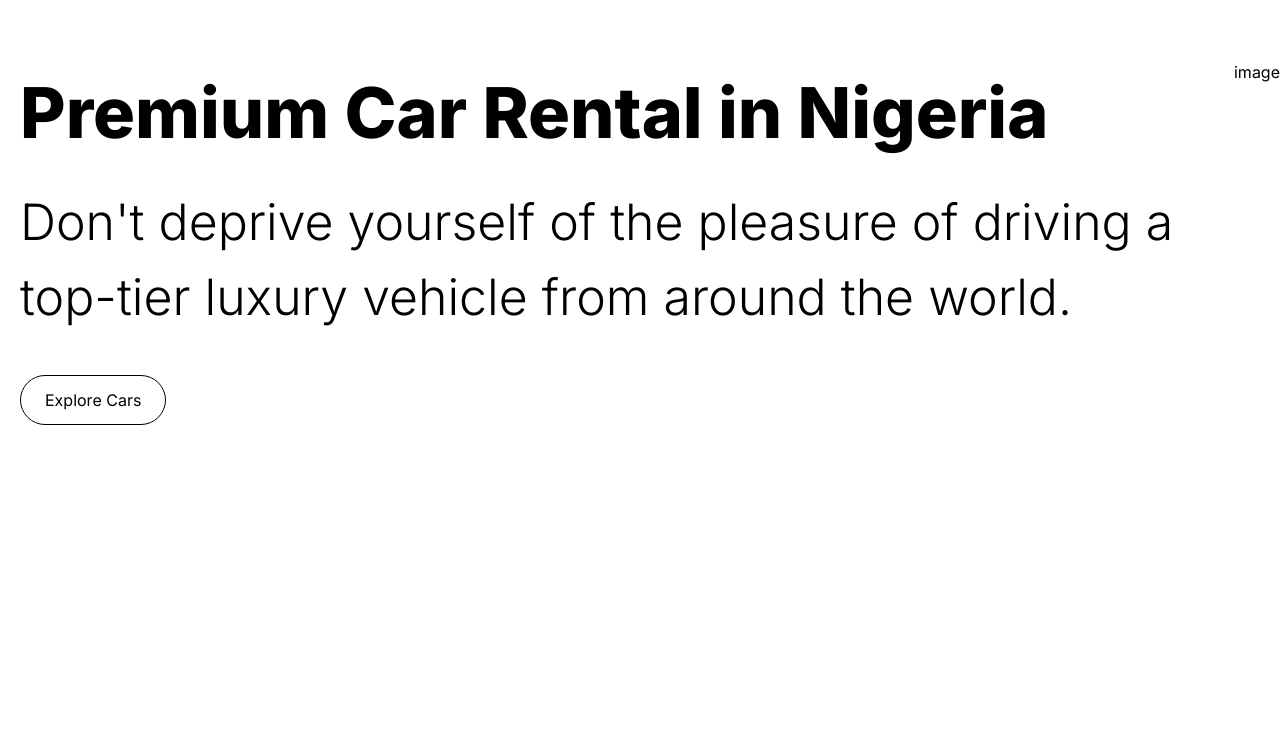
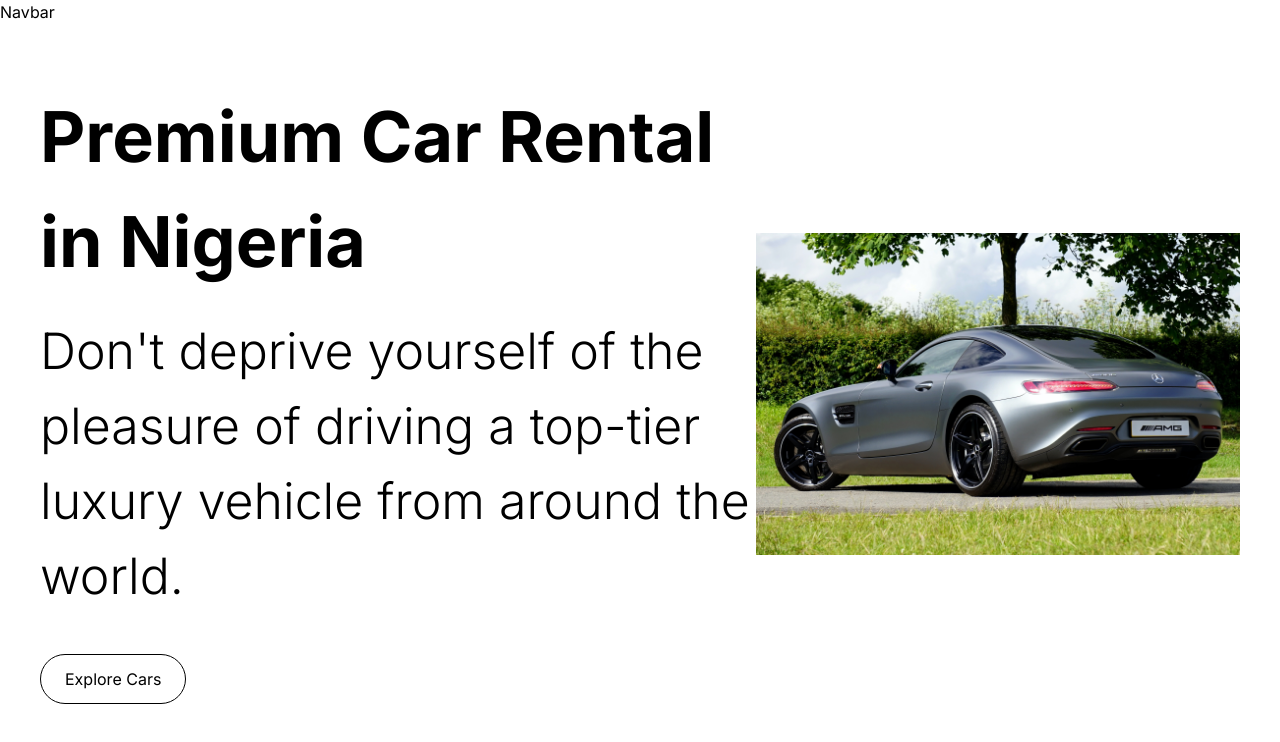
Before and after one commit to Seundede/Car4Hire, a Next.js app: page / in a window 1280 px wide. Shown: the top 742 px of the page. Built offline with nearby package versions, Linux system fonts and the light colour scheme.

Commit message:
feat: hero section of the application

```diff
--- a/app/layout.tsx
+++ b/app/layout.tsx
@@ -1,3 +1,4 @@
+import Navbar from '@/components/Navbar'
 import './globals.css'
 import type { Metadata } from 'next'
 import { Inter } from 'next/font/google'
@@ -5,8 +6,8 @@ import { Inter } from 'next/font/google'
 const inter = Inter({ subsets: ['latin'] })
 
 export const metadata: Metadata = {
-  title: 'Create Next App',
-  description: 'Generated by create next app',
+  title: 'Car 4 Rent',
+  description: 'A car rental service',
 }
 
 export default function RootLayout({
@@ -16,7 +17,9 @@ export default function RootLayout({
 }) {
   return (
     <html lang="en">
-      <body className={inter.className}>{children}</body>
+      <body className={inter.className}>
+        <Navbar />
+        {children}</body>
     </html>
   )
 }
--- a/components/Hero/index.tsx
+++ b/components/Hero/index.tsx
@@ -1,14 +1,15 @@
 "use client";
 import React from "react";
 import CustomButton from "../CustomButton";
+import Image from "next/image";
 
 const handleScroll = () => {};
 
 const Hero = () => {
   return (
-    <section className="flex flex-col lg:flex-row lg:justify-between gap-[20px] container mx-auto">
-      <div className="pt-[60px] px-[10px] lg:px-[20px]">
-        <h2 className="font-extrabold text-[40px] lg:text-[70px]">
+    <section className="flex flex-col lg:flex-row justify-between items-center px-[20px] lg:px-[40px] ">
+      <div className="pt-[60px] ">
+        <h2 className="font-bold text-[40px] lg:text-[70px]">
           Premium Car Rental in Nigeria
         </h2>
         <p className="font-light mt-5 text-[20px] lg:text-[50px]">
@@ -21,7 +22,9 @@ const Hero = () => {
           handleClick={handleScroll}
         />
       </div>
-      <div className="pt-[60px]">image</div>
+      <div className="pt-[60px]">
+        <Image src="/hero.jpg" alt="hero image" width={1500} height={1500} />
+      </div>
     </section>
   );
 };
--- /dev/null
+++ b/components/Navbar/index.tsx
@@ -0,0 +1,9 @@
+import React from 'react'
+
+const Navbar = () => {
+  return (
+    <div>Navbar</div>
+  )
+}
+
+export default Navbar
```
Also changed, not shown: public/hero.jpg (renamed from hero.jpg).
